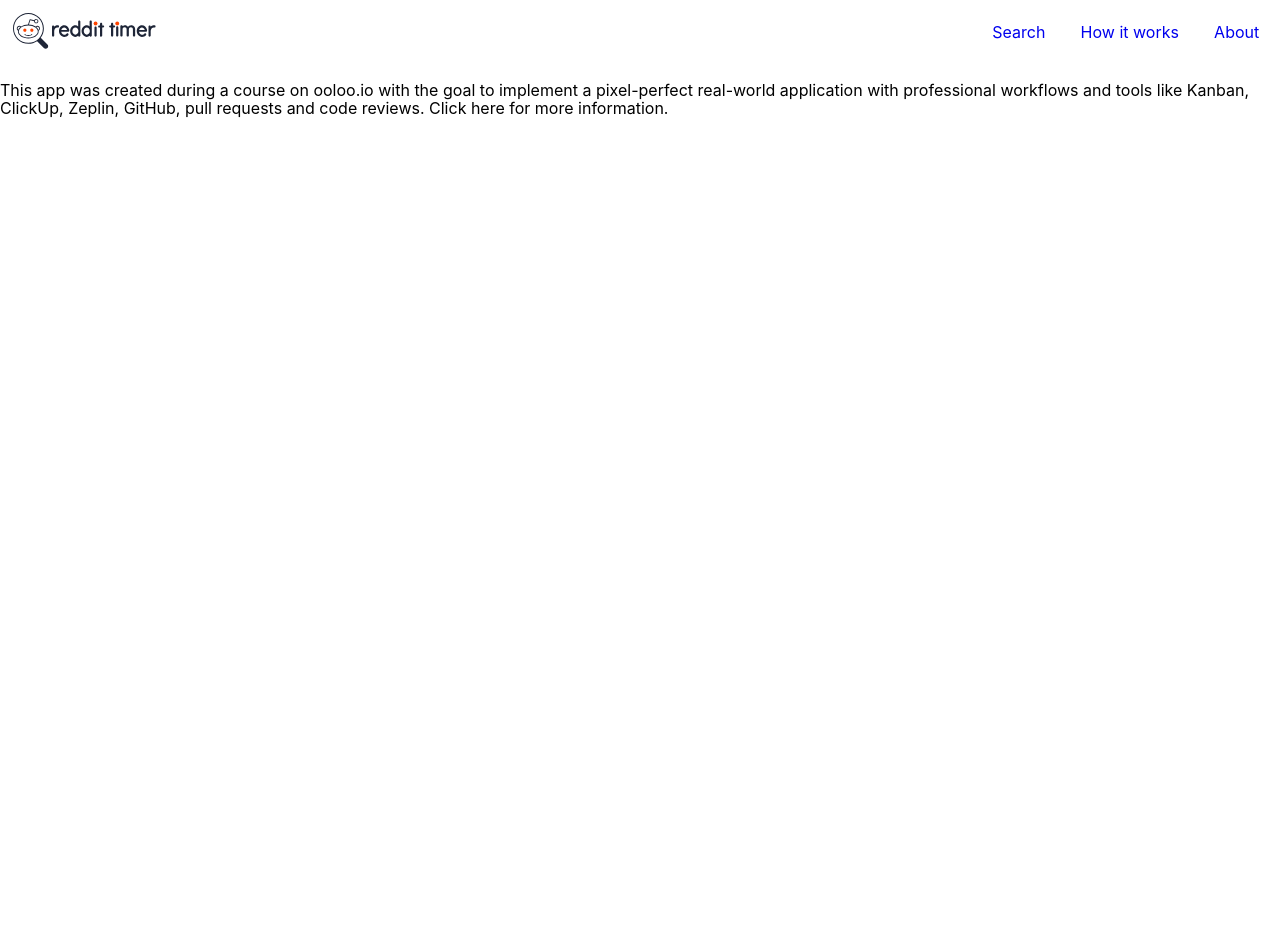
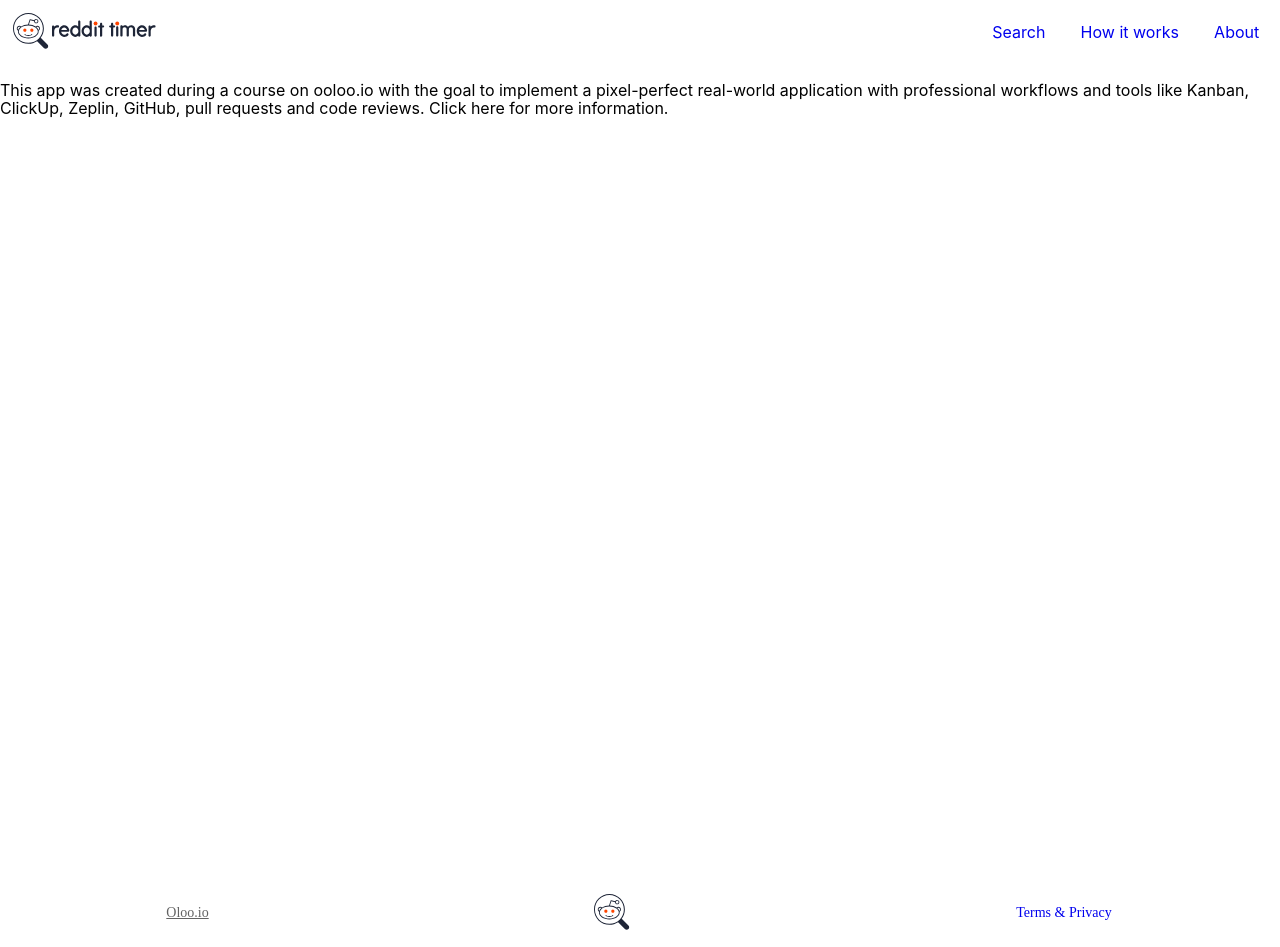
Before and after one commit to ooloo-io/reddit-timer-emekaokoli, a React (Create React App) app: page /about in a window 1280 px wide. Before the commit the page ends 881 px from the top, so only its background shows below. Built offline with nearby package versions, Linux system fonts and the light colour scheme; a web font is replaced by a local one.

Commit message:
reconstruted

```diff
--- a/src/App.js
+++ b/src/App.js
@@ -3,7 +3,7 @@ import { BrowserRouter as Router, Route, Switch } from 'react-router-dom';
 import styled from 'styled-components';
 import './App.css';
 import About from './components/About';
-// import Footer from './components/Footer';
+import Footer from './components/Footer';
 import Header from './components/Header';
 import Home from './components/Home';
 import HowItWorks from './components/how-it-works';
@@ -22,7 +22,7 @@ function App() {
             <Route path="/about" exact component={About} />
           </Switch>
         </Div>
-        {/* <Footer /> */}
+        <Footer />
       </Router>
     </Wrapper>
   );
--- /dev/null
+++ b/src/components/Footer.js
@@ -0,0 +1,89 @@
+import React from 'react';
+import { NavLink } from 'react-router-dom';
+import styled from 'styled-components';
+import GetLogo from './images/elements-sign.svg';
+
+export default function Footer() {
+  return (
+    <Wrapper>
+      <ParentDiv>
+        <Ooloo
+          to={{
+            pathname: 'https://ooloo.io/employers',
+          }}
+          target="_blank"
+        >
+          Oloo.io
+        </Ooloo>
+        <Links to="/">
+          <Sign src={GetLogo} alt={GetLogo} />
+        </Links>
+        <Links to="/terms">
+          <TermsPrivacy>Terms & Privacy</TermsPrivacy>
+        </Links>
+      </ParentDiv>
+    </Wrapper>
+  );
+}
+const Ooloo = styled(NavLink)`
+  :root {
+    --brownish-grey: #636363;
+  }
+  width: 55px;
+  height: 18px;
+  font-family: Montserrat;
+  font-size: 14px;
+  font-weight: normal;
+  font-stretch: normal;
+  font-style: normal;
+  line-height: normal;
+  letter-spacing: normal;
+  color: var(--brownish-grey);
+`;
+const Links = styled(NavLink)`
+  text-decoration: none;
+`;
+const ParentDiv = styled.div`
+  display: flex;
+  height: auto;
+  padding: 0 10rem 0 10rem;
+  align-items: center;
+  justify-content: space-between;
+  text-align: center;
+  bottom: 0;
+  left: 0;
+`;
+const TermsPrivacy = styled.div`
+  :root {
+
+  }
+  width: 112px;
+  height: 18px;
+  font-family: Montserrat;
+  font-size: 14px;
+  font-weight: normal;
+  font-stretch: normal;
+  font-style: normal;
+  line-height: normal;
+  letter-spacing: normal;
+  color: var(--brownish-grey);
+`;
+const Wrapper = styled.footer`
+  bottom: 0;
+  left:0;
+  color:#636363;
+  // width: 1440px;
+  width: 100%;
+  //height: 100px;
+  font-family: 'Montserrat';
+`;
+const Sign = styled.img`
+  width: 36px;
+  height: 36px;
+  object-fit: contain;
+  margin: 0.8rem;
+  cursor: pointer;
+`;
+// const theme = {
+//   brownishgrey: (x) => `color: ${x}`,
+// };
--- a/src/components/Header.js
+++ b/src/components/Header.js
@@ -8,13 +8,13 @@ export default function Nav() {
   return (
     <>
       <HeadTag>
-        <SearchLink to="/">
+        <Navlink to="/">
           <Logo src={GetLogo} alt={GetLogo} />
-        </SearchLink>
+        </Navlink>
         <NavTag>
           <UlTag>
             <LiTag data-testid="search">
-              <SearchLink to="/search/javascript">Search</SearchLink>
+              <Navlink to="/search/javascript">Search</Navlink>
             </LiTag>
             <LiTag data-testid="howitworks">
               <Links smooth to="/#how-it-works">
@@ -75,6 +75,6 @@ const Links = styled(Link)`
     color: green;
   }
 `;
-const SearchLink = styled(NavLink)`
+const Navlink = styled(NavLink)`
   text-decoration: none;
 `;
```
